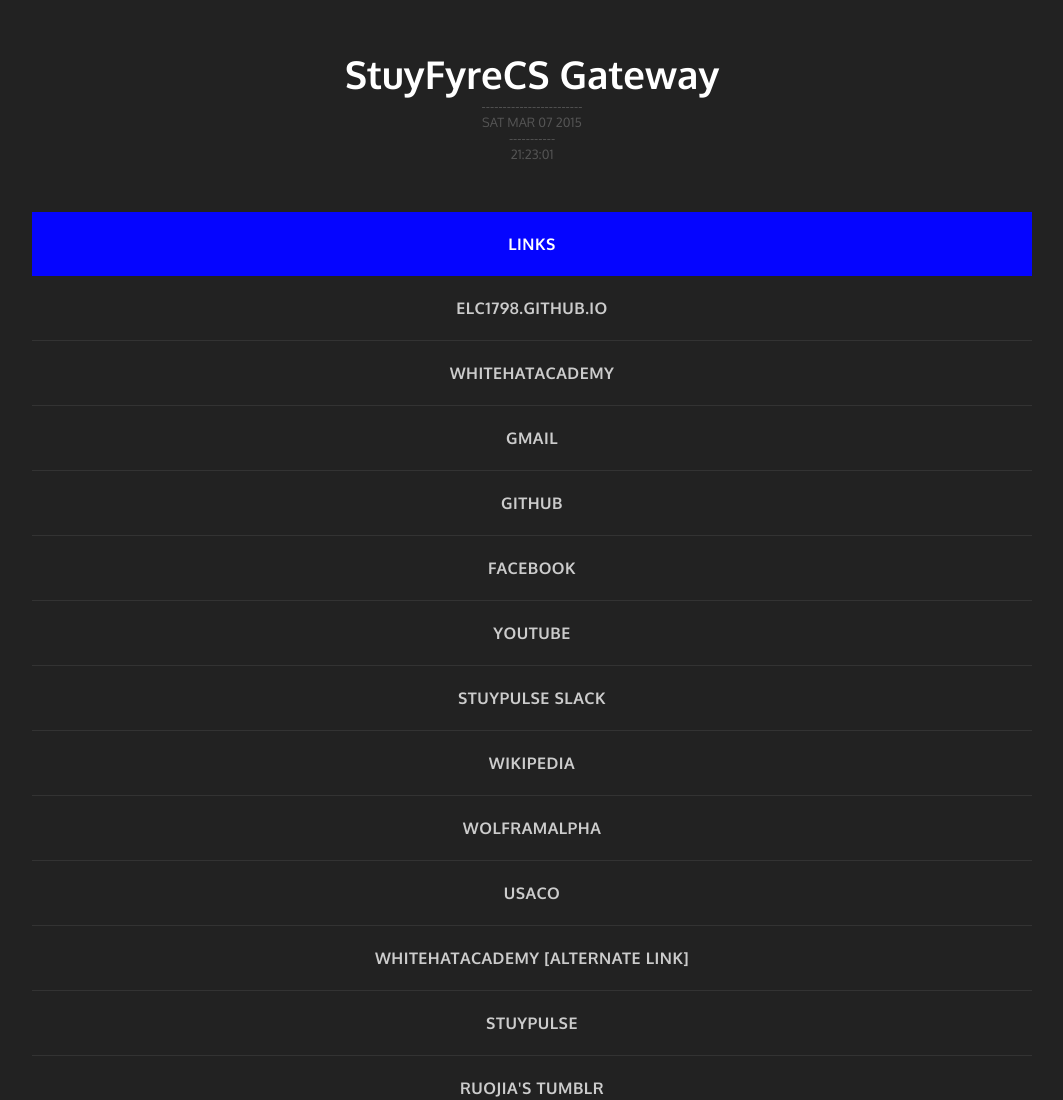
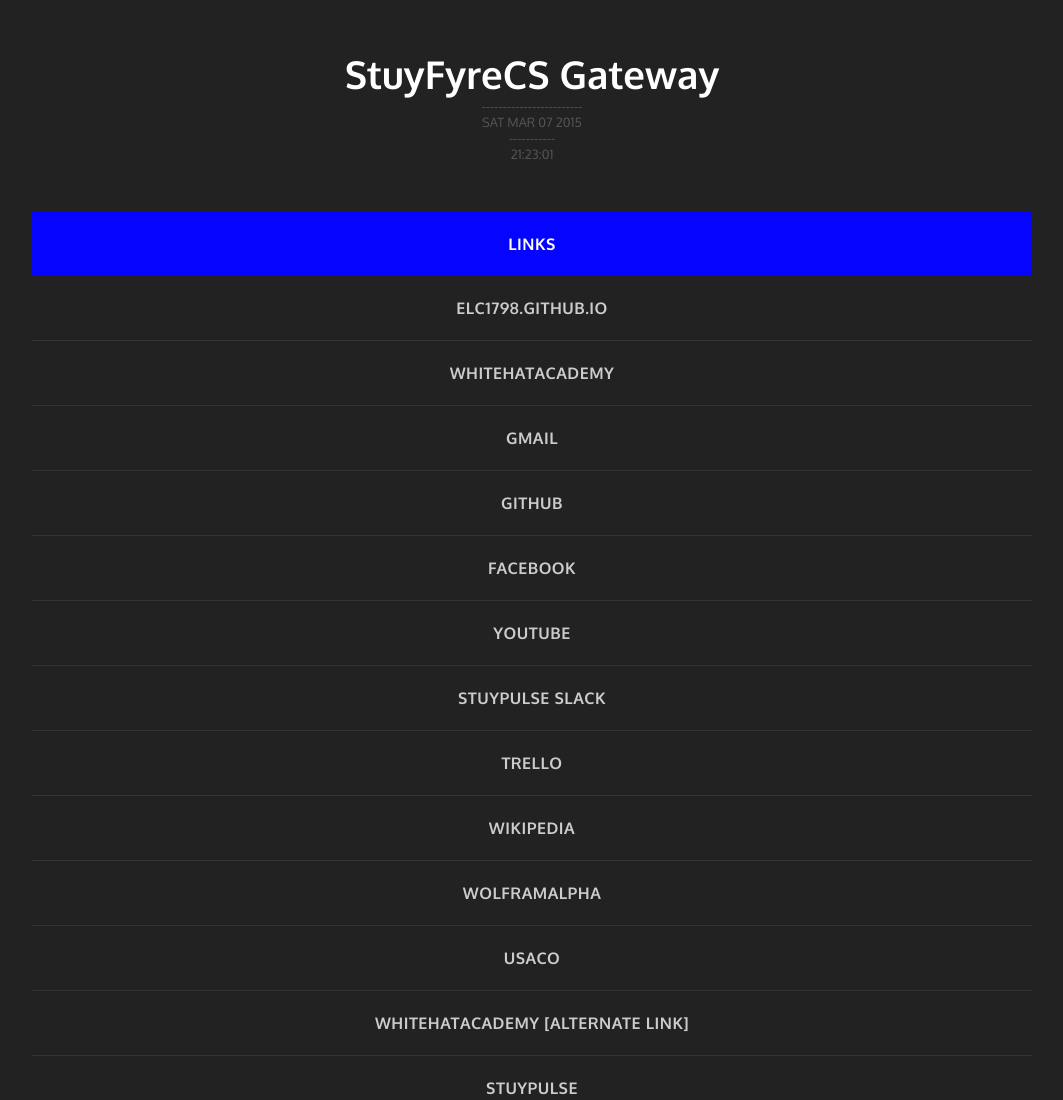
Before and after one commit to elc1798/html-homepage, a plain HTML site: page more.html in a window 1280 px wide. Shown: the top 1100 px of the page, without its empty margins (108-1171 px from the left). Drawn offline with Linux system fonts and the light colour scheme.

Commit message:
Add trello to more.html

```diff
--- a/more.html
+++ b/more.html
@@ -56,7 +56,8 @@
                     <li><a href="http://www.facebook.com">Facebook</a></li>
                     <li><a href="http://www.youtube.com">YouTube</a></li>
                     <li><a href="http://stuypulse.slack.com">Stuypulse Slack</a></li>
-					<li><a href="http://wikipedia.com">Wikipedia</a></li>
+                    <li><a href="http://trello.com">Trello</a></li>
+                    <li><a href="http://wikipedia.com">Wikipedia</a></li>
 					<li><a href="http://wolframalpha.com">WolframAlpha</a></li>
 					<li><a href="http://usaco.org">USACO</a></li>
 					<li><a href="http://loren.blaming.me/~whitehats">whiteHatAcademy [Alternate Link]</a></li>
```
